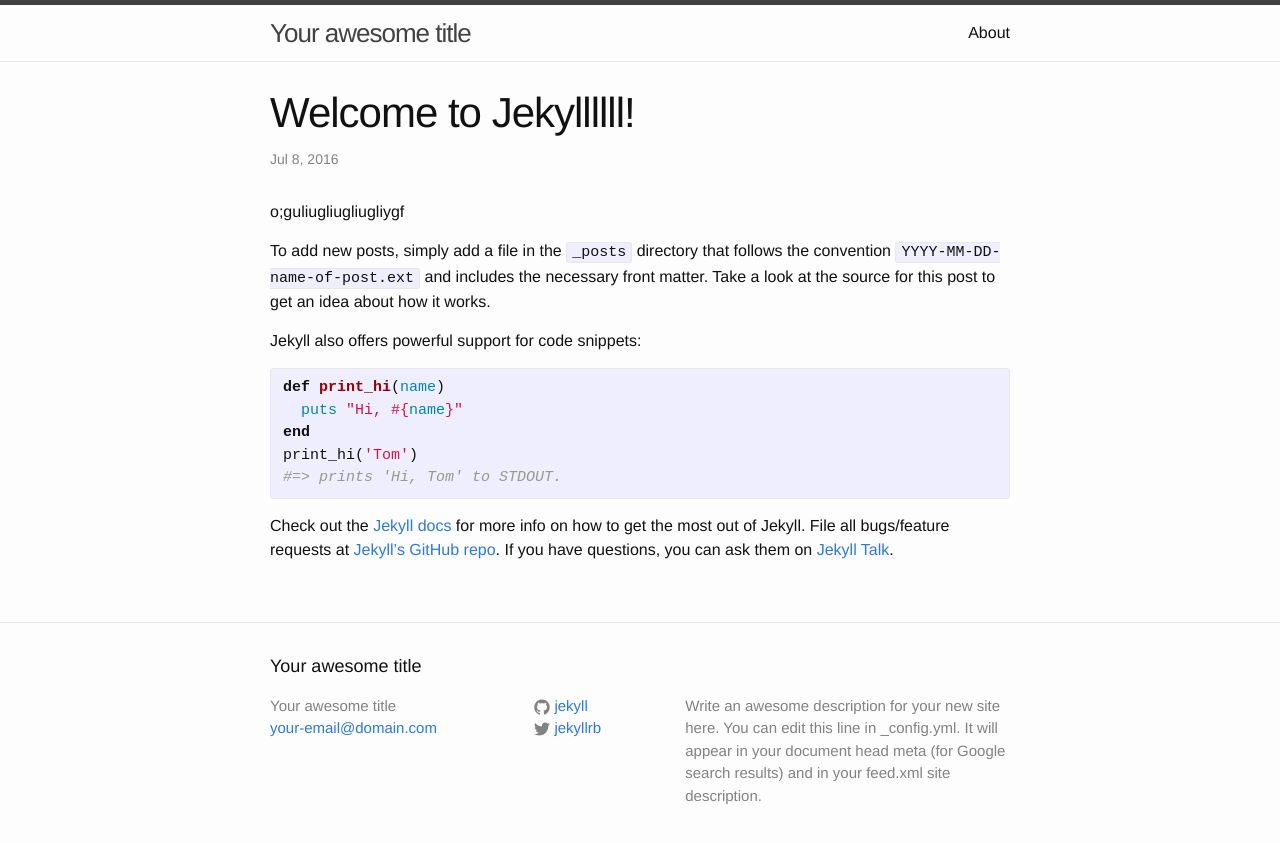
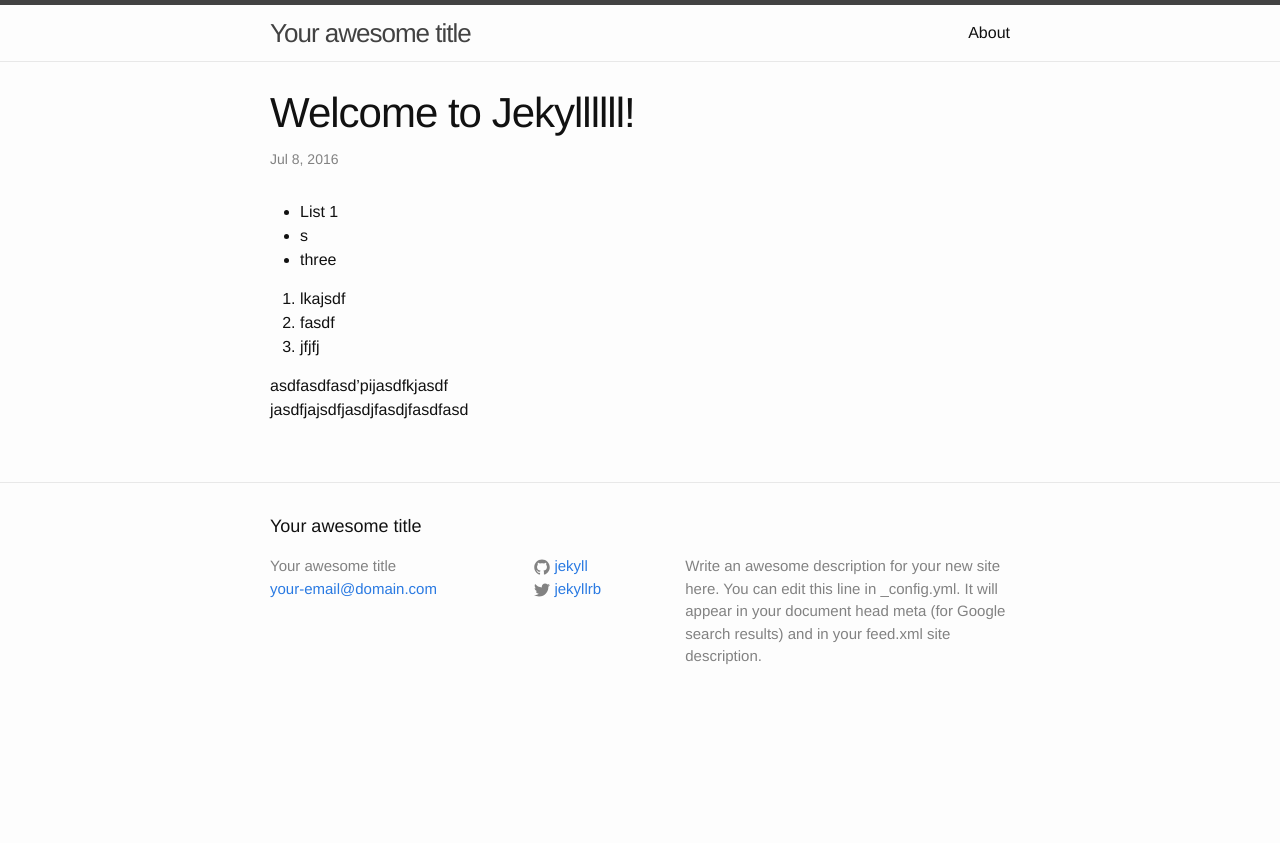
Before and after one commit to gardinerjw/gardinerjw.github.io, a Jekyll site: the page built from _posts/2016-07-09-welcome-to-jekyll.markdown, in a window 1280 px wide. Shown: the top 843 px of the page. Built offline with Jekyll 4.4.1, drawn with Linux system fonts in a browser that asks for light colours.

Commit message:
change post

```diff
--- a/_posts/2016-07-09-welcome-to-jekyll.markdown
+++ b/_posts/2016-07-09-welcome-to-jekyll.markdown
@@ -4,22 +4,13 @@
 date:   2016-07-08 19:50:36 -0400
 categories: jekyll update
 ---
-o;guliugliugliugliygf
+- List 1
+- s
+- three
 
-To add new posts, simply add a file in the `_posts` directory that follows the convention `YYYY-MM-DD-name-of-post.ext` and includes the necessary front matter. Take a look at the source for this post to get an idea about how it works.
+1. lkajsdf
+2. fasdf
+3. jfjfj
 
-Jekyll also offers powerful support for code snippets:
-
-{% highlight ruby %}
-def print_hi(name)
-  puts "Hi, #{name}"
-end
-print_hi('Tom')
-#=> prints 'Hi, Tom' to STDOUT.
-{% endhighlight %}
-
-Check out the [Jekyll docs][jekyll-docs] for more info on how to get the most out of Jekyll. File all bugs/feature requests at [Jekyll’s GitHub repo][jekyll-gh]. If you have questions, you can ask them on [Jekyll Talk][jekyll-talk].
-
-[jekyll-docs]: http://jekyllrb.com/docs/home
-[jekyll-gh]:   https://github.com/jekyll/jekyll
-[jekyll-talk]: https://talk.jekyllrb.com/
+asdfasdfasd'pijasdfkjasdf
+jasdfjajsdfjasdjfasdjfasdfasd
```
Also changed, not shown: README.md (added).
